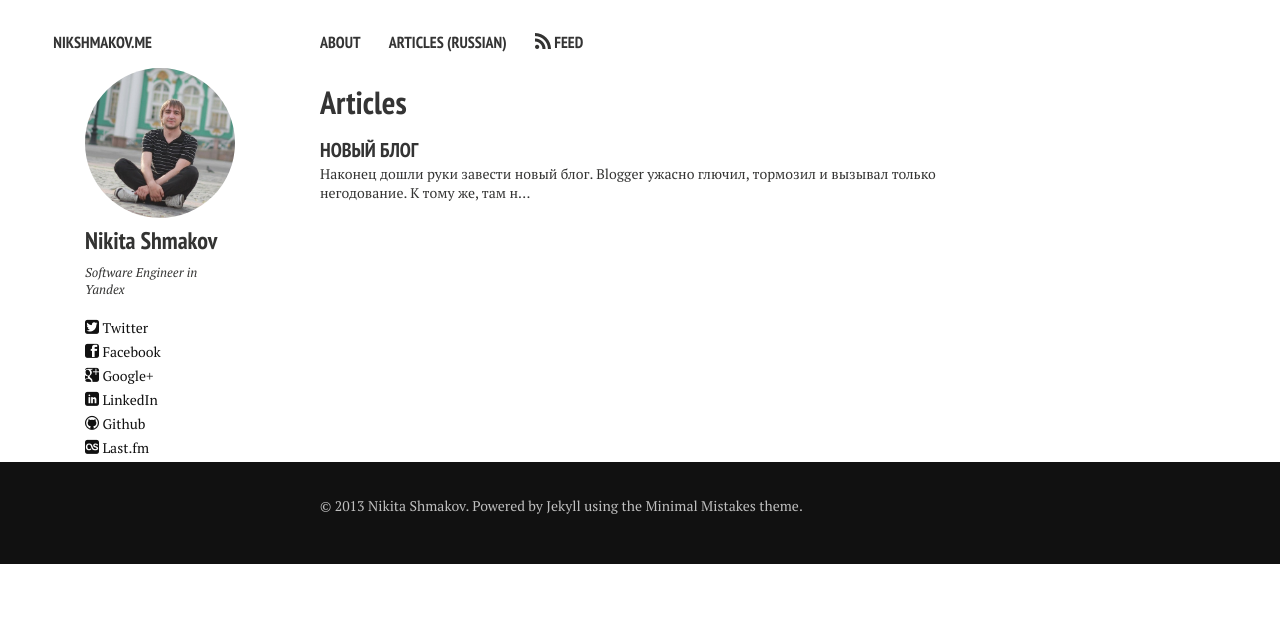
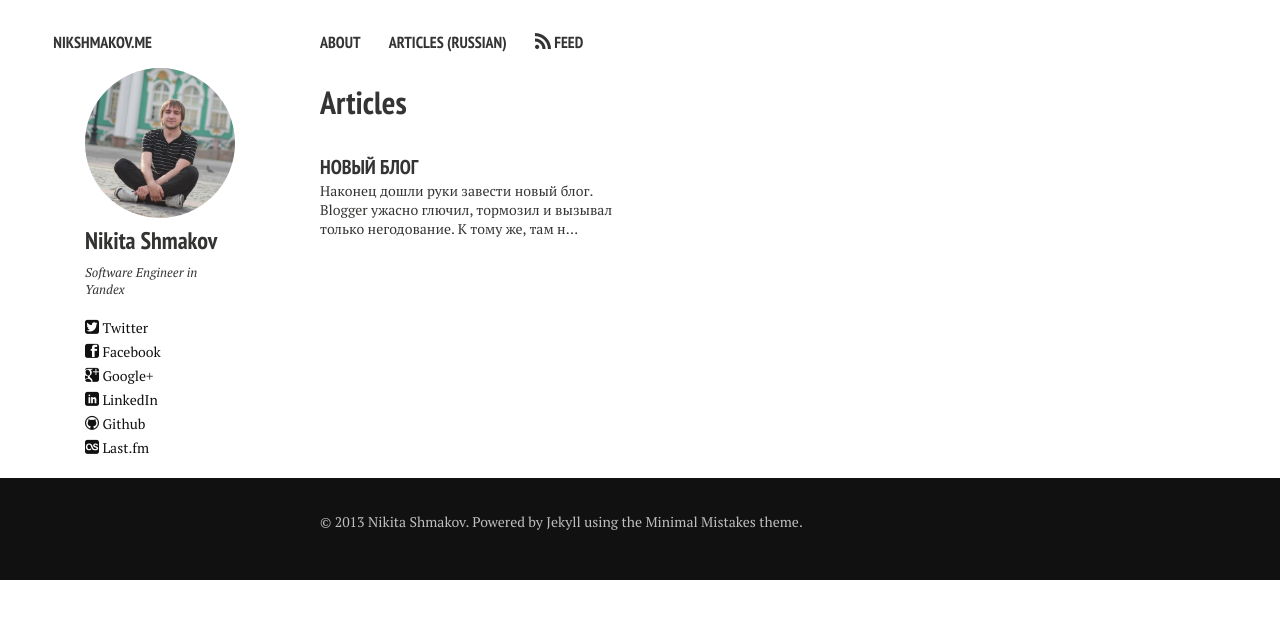
Before and after one commit to dreambrother/nikshmakov.me, a Jekyll site: the page built from index.md, in a window 1280 px wide. Shown: the top 619 px of the page. Built offline with Jekyll 4.4.1, drawn with Linux system fonts in a browser that asks for light colours; nearby versions of some CDN libraries.

Commit message:
fix some styles

```diff
--- a/_layouts/home.html
+++ b/_layouts/home.html
@@ -18,11 +18,11 @@
   {% if page.image.credit %}<span class="image-credit">Photo Credit: <a href="{{ page.image.creditlink }}">{{ page.image.credit }}</a></span>{% endif %}
 </div><!-- /.image-wrap -->{% endif %}
 
+<div id="main" role="main" itemprop="mainContentOfPage">
   <div class="article-author-top">
     {% include author-bio.html %}
   </div>
-
-<div id="index" itemprop="mainContentOfPage" itemscope itemtype="http://schema.org/Blog">
+  <div id="index" itemscope itemtype="http://schema.org/Blog">
     <h1 itemprop="name"><a href="{{ site.url}}/articles">Articles</a></h1>
     {% for post in site.categories.articles limit:5 %}
     <article itemscope itemtype="http://schema.org/BlogPosting" itemprop="blogPost">
@@ -30,6 +30,7 @@
       <p itemprop="text">{% if post.description %}{{ post.description }}{% else %}{{ post.content | strip_html | strip_newlines | truncate: 120 }}{% endif %}</p>
     </article>
     {% endfor %}
+  </div>
 </div><!-- /#index -->
 
 <div class="footer-wrap">
--- a/_layouts/page.html
+++ b/_layouts/page.html
@@ -18,7 +18,7 @@
   {% if page.image.credit %}<span class="image-credit">Photo Credit: <a href="{{ page.image.creditlink }}">{{ page.image.credit }}</a></span>{% endif %}
 </div><!-- /.image-wrap -->{% endif %}
 
-<div id="main" role="main"  itemprop="mainContentOfPage">
+<div id="main" role="main" itemprop="mainContentOfPage">
   <div class="article-author-top">
     {% include author-bio.html %}
   </div>
--- a/_layouts/post-index.html
+++ b/_layouts/post-index.html
@@ -18,11 +18,12 @@
   {% if page.image.credit %}<span class="image-credit">Photo Credit: <a href="{{ page.image.creditlink }}">{{ page.image.credit }}</a></span>{% endif %}
 </div><!-- /.image-wrap -->{% endif %}
 
+<div id="main" role="main" itemprop="mainContentOfPage">
   <div class="article-author-top">
     {% include author-bio.html %}
   </div>
 
-<div id="index" itemprop="mainContentOfPage" itemscope itemtype="http://schema.org/Blog">
+  <div id="index" itemscope itemtype="http://schema.org/Blog">
     <h1 itemprop="name">{{ page.title }}</h1>
     {% for post in site.posts %}
     {% unless post.next %}
@@ -39,6 +40,7 @@
         <p itemprop="text">{% if post.description %}{{ post.description }}{% else %}{{ post.content | strip_html | strip_newlines | truncate: 120 }}{% endif %}</p>
       </article>
     {% endfor %}
+  </div>
 </div><!-- /#index -->
 
 <div class="footer-wrap">
```
Lines whose indentation alone changed are shown as unchanged.
